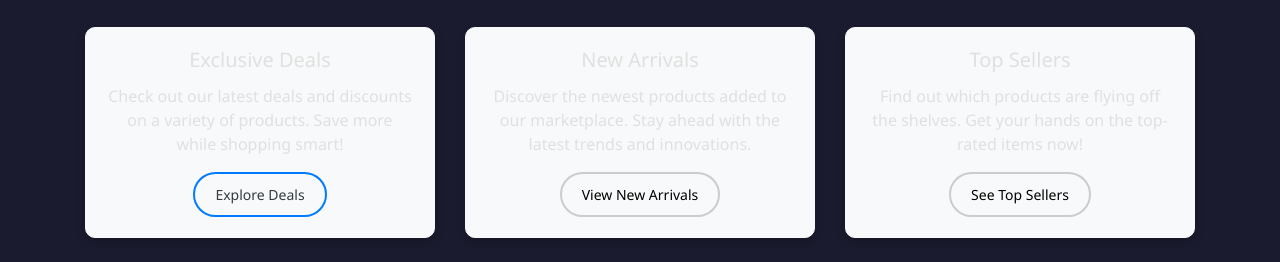
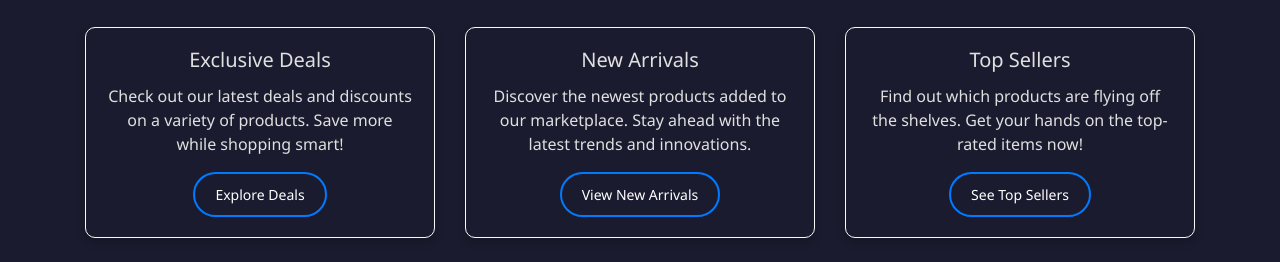
Before and after one commit to MohtashamMurshid/Marketplace, a Flask app: page / in a window 1280 px wide. Shown: the part 540-802 px from the top of the page. Run offline with Flask 3, Linux system fonts and the light colour scheme; some libraries are stand-ins or nearby versions.

Commit message:
modification in Html

```diff
--- a/market/templates/home.html
+++ b/market/templates/home.html
@@ -16,29 +16,29 @@
         <div class="container mt-5">
             <div class="row text-center">
                 <div class="col-md-4 mb-4">
-                    <div class="card bg-light text-dark border-light">
+                    <div class="card  text-dark border-light">
                         <div class="card-body">
                             <h5 class="card-title">Exclusive Deals</h5>
                             <p class="card-text">Check out our latest deals and discounts on a variety of products. Save more while shopping smart!</p>
-                            <a href="{{ url_for('market_page') }}" class="btn btn-futuristic-deals btn-sm text-dark">Explore Deals</a>
+                            <a href="{{ url_for('market_page') }}" class="btn btn-futuristic-deals btn-sm ">Explore Deals</a>
                         </div>
                     </div>
                 </div>
                <div class="col-md-4 mb-4">
-                    <div class="card bg-light text-dark border-light">
+                    <div class="card  text-dark border-light">
                         <div class="card-body">
                             <h5 class="card-title">New Arrivals</h5>
                             <p class="card-text">Discover the newest products added to our marketplace. Stay ahead with the latest trends and innovations.</p>
-                            <a href="{{ url_for('market_page') }}" class="btn btn-light btn-sm">View New Arrivals</a>
+                            <a href="{{ url_for('market_page') }}" class="btn btn-futuristic-deals btn-sm ">View New Arrivals</a>
                         </div>
                     </div>
                 </div>
                 <div class="col-md-4 mb-4">
-                    <div class="card bg-light text-dark border-light">
+                    <div class="card  text-dark border-light">
                         <div class="card-body">
                             <h5 class="card-title">Top Sellers</h5>
                             <p class="card-text">Find out which products are flying off the shelves. Get your hands on the top-rated items now!</p>
-                            <a href="{{ url_for('market_page') }}" class="btn btn-light btn-sm">See Top Sellers</a>
+                            <a href="{{ url_for('market_page') }}" class="btn btn-futuristic-deals btn-sm">See Top Sellers</a>
                         </div>
                     </div>
                 </div>
```
Also changed, not shown: instance/market.db. Lines whose indentation alone changed are shown as unchanged.
